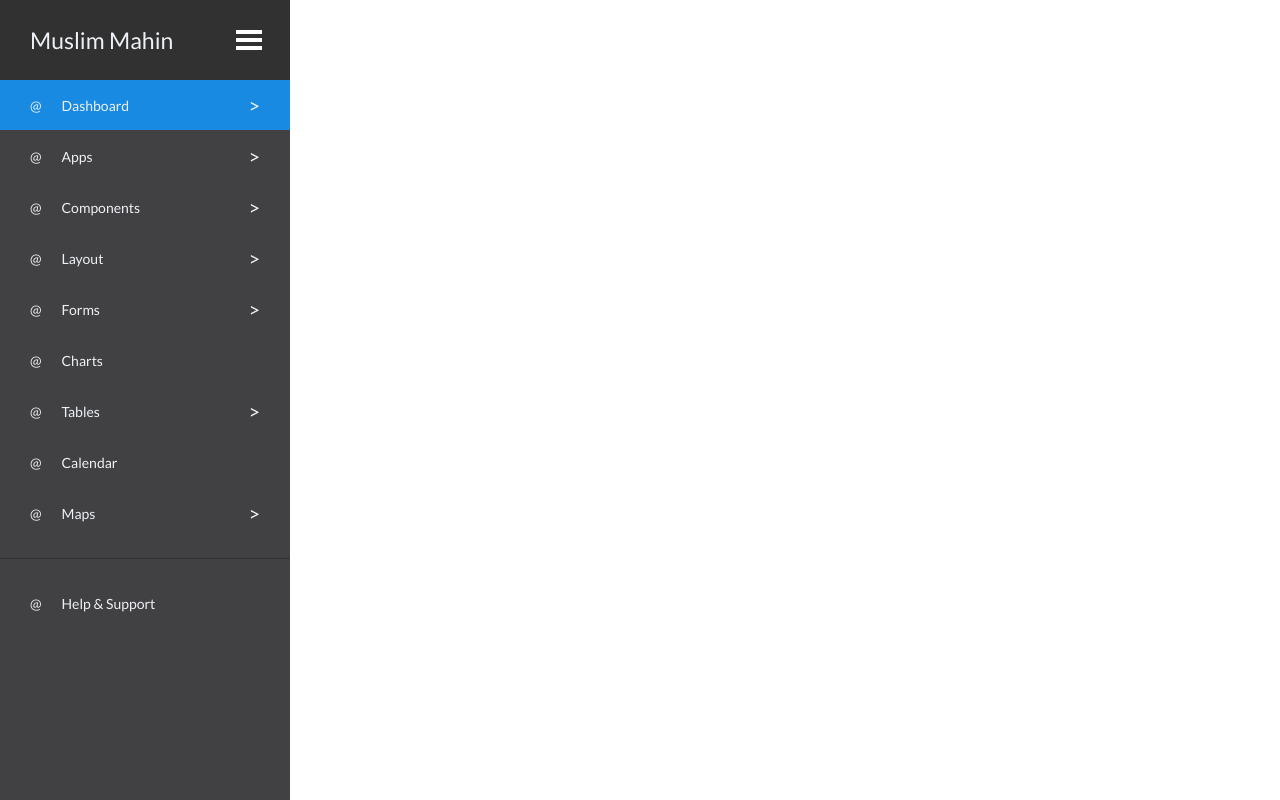
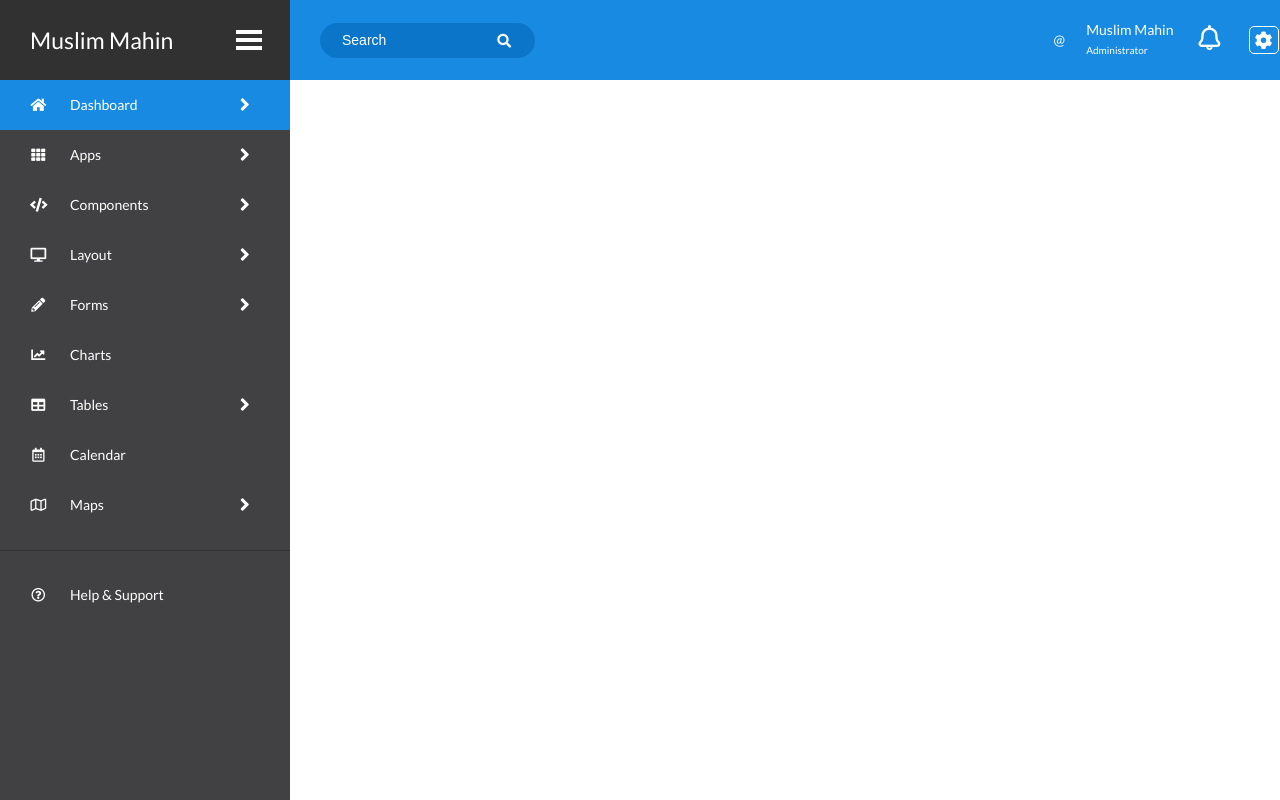
Before and after one commit to alexandrasyrotenko/WebSite-1, a plain HTML site: page index.html in a window 1280 px wide. Both pictures are taken after a click on the element 41 px from the left and 40 px from the top of the page. Drawn offline with nearby package versions, Linux system fonts and the light colour scheme.

Commit message:
update sidebar, add header, add semantic ui

```diff
--- a/assets/css/style.css
+++ b/assets/css/style.css
@@ -1,21 +1,27 @@
 body{
   margin: 0;
   font-size: 14;
-  background-color: #fff;
   font-family: 'Lato', sans-serif;
-  color: #edf0f5;
+  color: #fff;
+  background: #edf0f5;
+
+
+
 }
 
 *,*:before,*:after{
   box-sizing: border-box;
+  color: #fff;
 }
 
 
 #sidebar{
-  position: relative;
+  position: absolute;
   width: 290px;
-  height: 100%;
+
+  min-height: 100%;
   background: #414042;
+  top:0;
   left: -290px;
 
   transition: 300ms;
@@ -58,6 +64,8 @@ body{
   cursor: pointer;
   padding: 8px;
   border-radius: 10px;
+  z-index: 1000;
+  transition: 200ms;
 
 }
 
@@ -67,6 +75,7 @@ body{
   height: 4px;
   background-color: #fff;
   margin: 4px 0;
+  transition: 200ms;
 }
 
 #sidebar .intro .toggle-btn:hover{
@@ -87,8 +96,8 @@ body{
   justify-content: space-between;
   align-items: center;
   height: 50px;
-
-  margin-bottom: 1px;
+  transition: 100ms;
+  cursor:pointer;
 }
 
 #sidebar .item .name,
@@ -98,6 +107,13 @@ body{
   display: flex;
 
   margin-left: 30px;
+}
+
+#sidebar .item .name .image,
+  .item_last .name .image,
+  .item_first .name .image,
+  .support .name .image{
+  font-size: 14;
 }
 
 #sidebar .item .name .text,
@@ -113,6 +129,7 @@ body{
   margin-right: 30px;
   font-size: 20;
   font-stretch: condensed;
+  transition: 300ms;
 }
 
 #sidebar .item_last:after{
@@ -136,6 +153,110 @@ body{
   margin-top: 40px;
 }
 
+#sidebar .item_first:hover,
+.item:hover,
+.item_last:hover,
+.support:hover{
+  background: #188ae2;
+}
+
+#sidebar .item_first.activated .arrow,
+#sidebar .item.activated .arrow,
+#sidebar .item_last.activated .arrow{
+  transform: rotate(90deg);
+}
+
+#head {
+  margin-left: 82px;
+
+
+  min-height: 80px;
+  height: auto;
+  background: #188ae2;
+  transition: 300ms;
+
+  display: flex;
+  align-items: center;
+  justify-content: space-between;
+}
+
+#head.head-with-sidebar {
+  margin-left: 290px;
+  width: calc(100%-290px);
+
+}
+
+
+
+#head #search{
+  width: 215px;
+  height: 35px;
+  margin-left: 30px;
+  background: #0b76c9;
+  border-radius: 20px;
+  display: flex;
+  align-items: center;
+  justify-content: space-between;
+}
+
+input::-webkit-input-placeholder {
+  color: white;
+  font-weight: 100;
+}
+
+#text{
+  margin-left: 20px;
+  width: 150px;
+  border: none;
+  outline: none;
+  background: #0b76c9;
+  color: #fff;
+}
+
+#head #search .button{
+  width: 40px;
+  margin-right: 30px;
+  border: none;
+  outline: none;
+  color: #000;
+  background-color: transparent;
+  cursor: pointer;
+
+}
+
+#head .information{
+  margin-right: 45px;
+  width: 225px;
+  height: 35px;
+  align-items: center;
+  display: flex;
+  justify-content: space-between;
+}
+
+#head .information .name .status{
+  font-size: 10;
+}
+
+#head .information .alarm{
+  font-size: 25;
+}
+
+#head .information .settings{
+  font-size: 18;
+  border: solid 1px;
+  padding-top: 3px;
+  padding-left: 3px;
+  padding-bottom: 5px;
+  border-radius: 5px;
+}
+
+
+
+
+
+
+
+
 
 
 
--- a/assets/js/buttons.js
+++ b/assets/js/buttons.js
@@ -1,3 +1,8 @@
 function openMenu(){
   document.getElementById("sidebar").classList.toggle('active');
+  document.getElementById("head").classList.toggle('head-with-sidebar');
 }
+
+function openPoints(){
+  document.getElementByClassName("item").classList.toggle('activated');
+}
--- a/index.html
+++ b/index.html
@@ -4,6 +4,9 @@
     <link rel="stylesheet" href="assets/css/style.css">
     <link href="https://fonts.googleapis.com/css?
     family=Lato&display=swap" rel="stylesheet">
+    <link rel="stylesheet" type="text/css" href="https://cdnjs.cloudflare.com/ajax/libs/semantic-ui/2.4.1/semantic.min.css">
+
+
     <title>Muslim Mahin</title>
   </head>
 
@@ -21,80 +24,80 @@
       </div>
 
 
-      <div class="item_first">
+      <div class="item_first" onclick="openPoints()">
         <div class="name">
           <div class="image">
-            @
+            <i class="home icon"></i>
           </div>
           <div class="text">
             Dashboard
           </div>
         </div>
         <div class="arrow">
-          >
+          <i class="angle right icon"></i>
+        </div>
+      </div>
+
+      <div class="item" onclick="openPoints()">
+        <div class="name">
+          <div class="image">
+            <i class="th icon"></i>
+          </div>
+          <div class="text">
+            Apps
+          </div>
+        </div>
+        <div class="arrow">
+          <i class="angle right icon"></i>
+        </div>
+      </div>
+
+      <div class="item" onclick="openPoints()">
+        <div class="name">
+          <div class="image">
+            <i class="code icon"></i>
+          </div>
+          <div class="text">
+            Components
+          </div>
+        </div>
+        <div class="arrow">
+          <i class="angle right icon"></i>
+        </div>
+      </div>
+
+      <div class="item" onclick="openPoints()">
+        <div class="name">
+          <div class="image">
+            <i class="desktop icon"></i>
+          </div>
+          <div class="text">
+            Layout
+          </div>
+        </div>
+        <div class="arrow">
+          <i class="angle right icon"></i>
+        </div>
+      </div>
+
+      <div class="item" onclick="openPoints()">
+        <div class="name">
+          <div class="image">
+            <i class="pencil alternate icon"></i>
+          </div>
+          <div class="text">
+            Forms
+          </div>
+        </div>
+        <div class="arrow">
+          <i class="angle right icon"></i>
         </div>
       </div>
 
       <div class="item">
         <div class="name">
           <div class="image">
-            @
-          </div>
-          <div class="text">
-            Apps
-          </div>
-        </div>
-        <div class="arrow">
-          >
-        </div>
-      </div>
-
-      <div class="item">
-        <div class="name">
-          <div class="image">
-            @
-          </div>
-          <div class="text">
-            Components
-          </div>
-        </div>
-        <div class="arrow">
-          >
-        </div>
-      </div>
-
-      <div class="item">
-        <div class="name">
-          <div class="image">
-            @
-          </div>
-          <div class="text">
-            Layout
-          </div>
-        </div>
-        <div class="arrow">
-          >
-        </div>
-      </div>
-
-      <div class="item">
-        <div class="name">
-          <div class="image">
-            @
-          </div>
-          <div class="text">
-            Forms
-          </div>
-        </div>
-        <div class="arrow">
-          >
-        </div>
-      </div>
-
-      <div class="item">
-        <div class="name">
-          <div class="image">
-            @
+            <i class="chart line icon"></i>
           </div>
           <div class="text">
             Charts
@@ -102,24 +105,24 @@
         </div>
       </div>
 
-      <div class="item">
+      <div class="item" onclick="openPoints()">
         <div class="name">
           <div class="image">
-            @
+            <i class="table icon"></i>
           </div>
           <div class="text">
             Tables
           </div>
         </div>
         <div class="arrow">
-          >
+          <i class="angle right icon"></i>
         </div>
       </div>
 
       <div class="item">
         <div class="name">
           <div class="image">
-            @
+            <i class="calendar alternate outline icon"></i>
           </div>
           <div class="text">
             Calendar
@@ -127,24 +130,24 @@
         </div>
       </div>
 
-      <div class="item_last">
+      <div class="item_last" onclick="openPoints()">
         <div class="name">
           <div class="image">
-            @
+            <i class="map outline icon"></i>
           </div>
           <div class="text">
             Maps
           </div>
         </div>
         <div class="arrow">
-          >
+          <i class="angle right icon"></i>
         </div>
       </div>
 
       <div class="support">
         <div class="name">
           <div class="image">
-            @
+            <i class="question circle outline icon"></i>
           </div>
           <div class="text">
             Help & Support
@@ -155,7 +158,46 @@
     </div>
 
 
+<!-- HEADER -->
+    <div id="head">
 
+      <div class="ui container">
+        <div class="ui grid">
+          <div class="four column row">
+          <div class="left floated column">
+            <div id="search">
+              <input type="text" id="text" placeholder="Search">
+              <button class="button">
+                <i class="search icon"></i>
+              </button>
+            </div>
+          </div>
+
+          <div class="right floated column">
+              <div class="information">
+                <div class="photo">
+                  @
+                </div>
+                <div class="name">
+                  <div class="name">
+                    Muslim Mahin
+                  </div>
+                  <div class="status">
+                    Administrator
+                  </div>
+                </div>
+                <div class="alarm">
+                  <i class="bell outline icon"></i>
+                </div>
+                <div class="settings">
+                  <i class="cog icon"></i>
+                </div>
+              </div>
+          </div>
+        </div>
+        </div>
+      </div>
+    </div>
 
     <script src="assets/js/buttons.js"></script>
 
```
